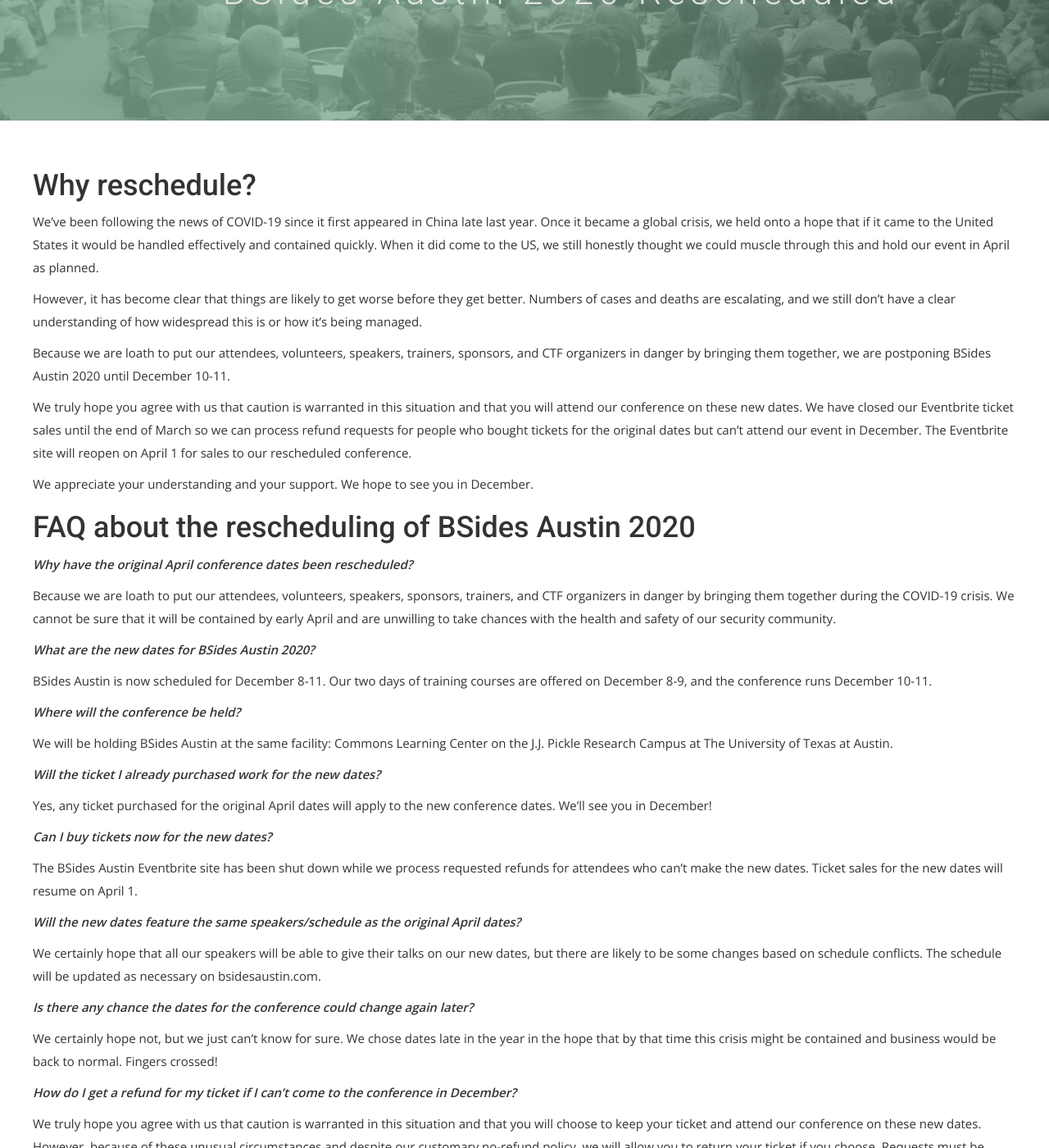
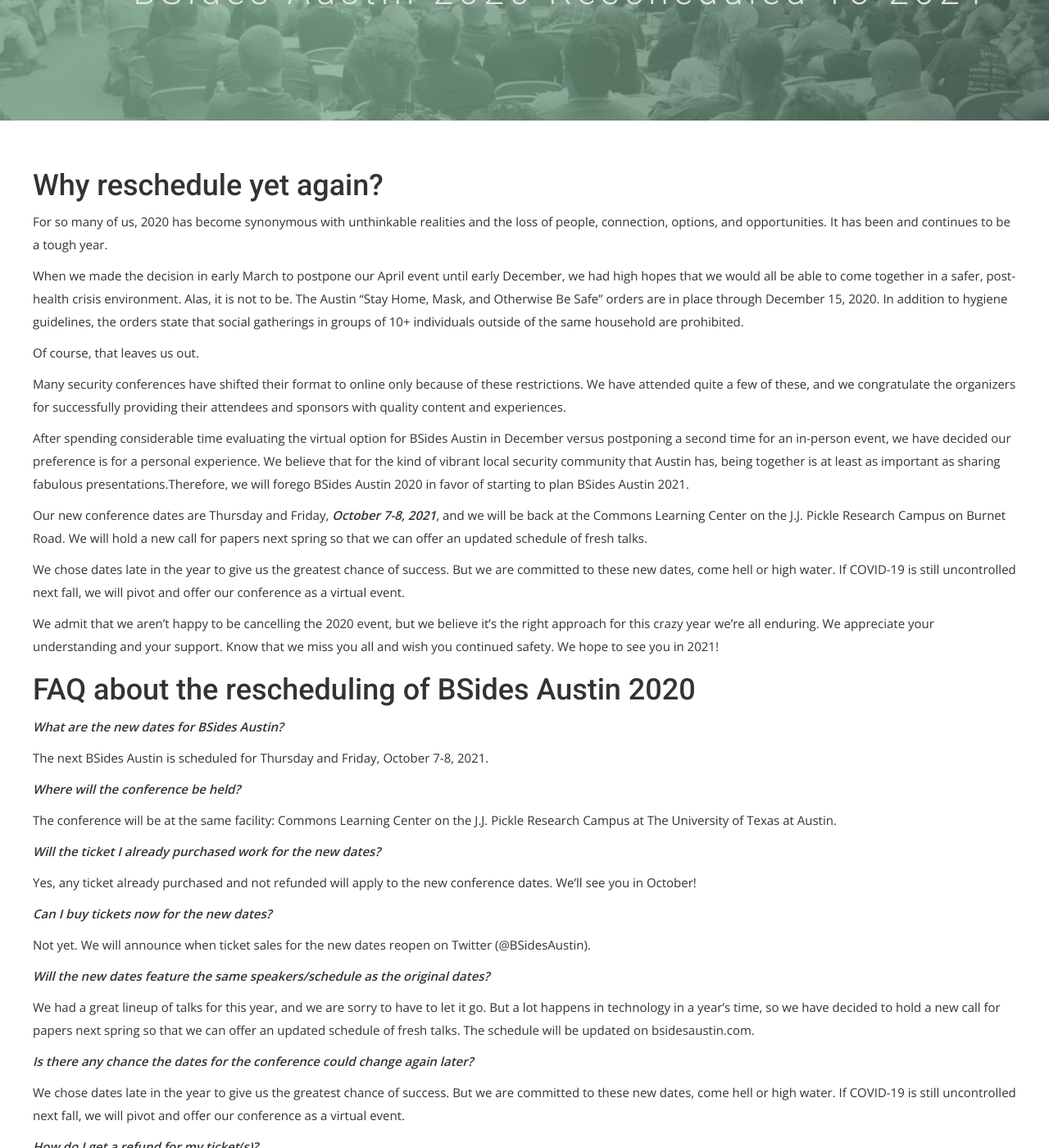
Before and after one commit to bsidesaustin/test, a Jekyll site: the page built from reschedule.html, in a window 1280 px wide and 1400 px high, scrolled down 275 px. Shown: the whole window at 82% size. Built offline with Jekyll 4.4.1, drawn with Linux system fonts in a browser that asks for light colours; nearby versions of some CDN libraries; some web fonts are replaced; some of the changed text lies outside the part shown.

Commit message:
Update reschedule.html

```diff
--- a/reschedule.html
+++ b/reschedule.html
@@ -10,7 +10,7 @@
     <div class="row">
       <div class="col-md-12">
         <div class="block">
-          <h1>BSides Austin 2020 Rescheduled</h1>
+          <h1>BSides Austin 2020 rescheduled to 2021</h1>
           <p></p>
 
         </div>
@@ -20,50 +20,56 @@
 </section>
 
 <div class="post-area">
-<h1>Why reschedule?</h1>
+<h1>Why reschedule yet again?</h1>
 
-<p>We’ve been following the news of COVID-19 since it first appeared in China late last year. Once it became a global crisis, we held onto a hope that if it came to the United States it would be handled effectively and contained quickly. When it did come to the US, we still honestly thought we could muscle through this and hold our event in April as planned.</p>
+<p>For so many of us, 2020 has become synonymous with unthinkable realities and the loss of people, connection, options, and opportunities. It has been and continues to be a tough year.</p>
 
-<p>However, it has become clear that things are likely to get worse before they get better. Numbers of cases and deaths are escalating, and we still don’t have a clear understanding of how widespread this is or how it’s being managed.</p>
+<p>When we made the decision in early March to postpone our April event until early December, we had high hopes that we would all be able to come together in a safer, post-health crisis environment. Alas, it is not to be. The Austin “Stay Home, Mask, and Otherwise Be Safe” orders are in place through December 15, 2020. In addition to hygiene guidelines, the orders state that social gatherings in groups of 10+ individuals outside of the same household are prohibited. </p>
 
-<p>Because we are loath to put our attendees, volunteers, speakers, trainers, sponsors, and CTF organizers in danger by bringing them together, we are postponing BSides Austin 2020 until December 10-11.</p>
+<p>Of course, that leaves us out.</p>
 
-<p>We truly hope you agree with us that caution is warranted in this situation and that you will attend our conference on these new dates. We have closed our Eventbrite ticket sales until the end of March so we can process refund requests for people who bought tickets for the original dates but can’t attend our event in December. The Eventbrite site will reopen on April 1 for sales to our rescheduled conference.</p>
+<p>Many security conferences have shifted their format to online only because of these restrictions. We have attended quite a few of these, and we congratulate the organizers for successfully providing their attendees and sponsors with quality content and experiences. </p>
 
-<p>We appreciate your understanding and your support. We hope to see you in December.</p>
+<p>After spending considerable time evaluating the virtual option for BSides Austin in December versus postponing a second time for an in-person event, we have decided our preference is for a personal experience. We believe that for the kind of vibrant local security community that Austin has, being together is at least as important as sharing fabulous presentations.Therefore, we will forego BSides Austin 2020 in favor of starting to plan BSides Austin 2021.</p>
+
+<p>Our new conference dates are Thursday and Friday, <em><strong>October 7-8, 2021</em></strong>, and we will be back at the Commons Learning Center on the J.J. Pickle Research Campus on Burnet Road. We will hold a new call for papers next spring so that we can offer an updated schedule of fresh talks.</p>
+
+<p>We chose dates late in the year to give us the greatest chance of success. But we are committed to these new dates, come hell or high water. If COVID-19 is still uncontrolled next fall, we will pivot and offer our conference as a virtual event.</p>
+
+<p>We admit that we aren’t happy to be cancelling the 2020 event, but we believe it’s the right approach for this crazy year we’re all enduring. We appreciate your understanding and your support. Know that we miss you all and wish you continued safety. We hope to see you in 2021!</p>
+
 
 
 
 <h1>FAQ about the rescheduling of BSides Austin 2020</h1>
 
-<p><strong><em>Why have the original April conference dates been rescheduled?</em></strong></p>
-<p>Because we are loath to put our attendees, volunteers, speakers, sponsors, trainers, and CTF organizers in danger by bringing them together during the COVID-19 crisis. We cannot be sure that it will be contained by early April and are unwilling to take chances with the health and safety of our security community.</p>
-
-<p><strong><em>What are the new dates for BSides Austin 2020?</em></strong></p>
-<p>BSides Austin is now scheduled for December 8-11. Our two days of training courses are offered on December 8-9, and the conference runs December 10-11.</p>
+<p><strong><em>What are the new dates for BSides Austin?</em></strong></p>
+<p>The next BSides Austin is scheduled for Thursday and Friday, October 7-8, 2021.</p>
 
 <p><strong><em>Where will the conference be held?</em></strong></p>
-<p>We will be holding BSides Austin at the same facility: Commons Learning Center on the J.J. Pickle Research Campus at The University of Texas at Austin.</p>
-
+<p>The conference will be at the same facility: Commons Learning Center on the J.J. Pickle Research Campus at The University of Texas at Austin.</p>
 
 <p><strong><em>Will the ticket I already purchased work for the new dates?</em></strong></p>
-<p>Yes, any ticket purchased for the original April dates will apply to the new conference dates. We’ll see you in December!</p>
+<p>Yes, any ticket already purchased and not refunded will apply to the new conference dates. We’ll see you in October!</p>
 
 <p><strong><em>Can I buy tickets now for the new dates?</em></strong></p>
-<p>The BSides Austin Eventbrite site has been shut down while we process requested refunds for attendees who can’t make the new dates. Ticket sales for the new dates will resume on April 1.
-</p>
+<p>Not yet. We will announce when ticket sales for the new dates reopen on Twitter (@BSidesAustin).</p>
 
-<p><strong><em>Will the new dates feature the same speakers/schedule as the original April dates?</em></strong></p>
-<p>We certainly hope that all our speakers will be able to give their talks on our new dates, but there are likely to be some changes based on schedule conflicts. The schedule will be updated as necessary on bsidesaustin.com.</p>
-
+<p><strong><em>Will the new dates feature the same speakers/schedule as the original dates?</em></strong></p>
+<p>We had a great lineup of talks for this year, and we are sorry to have to let it go. But a lot happens in technology in a year’s time, so we have decided to hold a new call for papers next spring so that we can offer an updated schedule of fresh talks. The schedule will be updated on bsidesaustin.com.</p>
 
 <p><strong><em>Is there any chance the dates for the conference could change again later?</em></strong></p>
-<p>We certainly hope not, but we just can’t know for sure. We chose dates late in the year in the hope that by that time this crisis might be contained and business would be back to normal. Fingers crossed!</p>
+<p>We chose dates late in the year to give us the greatest chance of success. But we are committed to these new dates, come hell or high water. If COVID-19 is still uncontrolled next fall, we will pivot and offer our conference as a virtual event.</p>
 
-<p><strong><em>How do I get a refund for my ticket if I can’t come to the conference in December?</em></strong></p>
-<p>We truly hope you agree with us that caution is warranted in this situation and that you will choose to keep your ticket and attend our conference on these new dates. However, because of these unusual circumstances and despite our customary no-refund policy, we will allow you to return your ticket if you choose. Requests must be made by Tuesday, March 31.</p>
+<p><strong><em>How do I get a refund for my ticket(s)?</em></strong></p>
+<p>If you would like a refund on your ticket(s) for this year’s event, please complete one of the forms linked below BY NOVEMBER 30th. (We’re sorry but we can’t handle these kinds of requests through email as we have several hundred potential refunds to process.)</p>
 
-
+<p>Although we would love to be able to fulfill your refund through Eventbrite/Paypal, to our dismay we’ve learned that they will only do refunds within 180 days of purchase. So, we will be sending your refund by either Venmo or check—please choose ONE:</p>
+<ul>
+  <li>Venmo: <a href="https://forms.gle/o2uKoSJNnJ9357dh6">https://forms.gle/o2uKoSJNnJ9357dh6</a></li>
+  <li>Check: <a href="https://forms.gle/3Mrp6bh2k6zVaAcM9">https://forms.gle/3Mrp6bh2k6zVaAcM9</a></li>
+</ul>
+<p></p>
 <p><strong><em>I have a question that isn’t answered here. How can I get help with this?</em></strong></p>
 <p> If we haven’t answered one of your concerns about the rescheduling of this event in this FAQ, please email us at bsidesaustin  @  gmail. </p>
 
```
